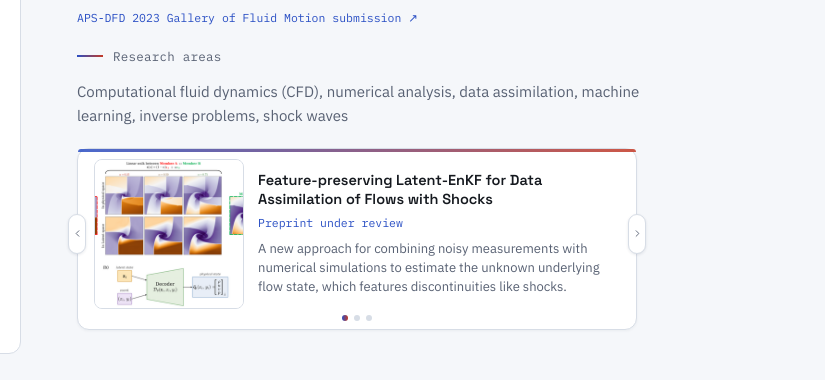
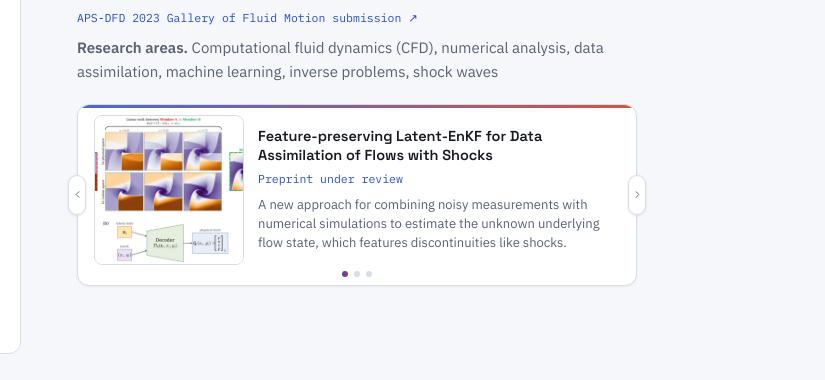
Before and after one commit to hemanthgrylls/hemanthgrylls.github.io, a plain HTML site: page index.html in a window 1280 px wide. Shown: the part 415-795 px from the top of the page, 455-1280 px from the left. Drawn offline with Linux system fonts and the light colour scheme.

Commit message:
Home: refine featured research carousel (edge bleed, top bar, nav button placement, research areas inline)

```diff
--- a/assets/style.css
+++ b/assets/style.css
@@ -403,18 +403,21 @@ main > section:first-of-type { padding-top: clamp(14px, 2vw, 22px); }
   background: #fff;
   border: 1px solid var(--line);
   border-radius: var(--r);
-  padding: 10px 16px 8px;
   box-shadow: 0 1px 3px rgba(20, 30, 60, .05);
 }
-.featured-box::before {
+.featured-inner {
+  position: relative;
+  overflow: hidden;
+  border-radius: inherit;
+  padding: 10px 16px 8px;
+}
+.featured-inner::before {
   content: "";
   position: absolute; top: 0; left: 0; right: 0;
   height: 3px;
-  border-radius: var(--r) var(--r) 0 0;
   background: linear-gradient(90deg, var(--cool), var(--warm));
   opacity: .85;
 }
-.featured-stage { position: relative; }
 .featured-viewport { overflow: hidden; }
 .featured-track {
   display: flex;
@@ -431,8 +434,8 @@ main > section:first-of-type { padding-top: clamp(14px, 2vw, 22px); }
 }
 .feat-nav:hover { color: var(--cool); border-color: var(--cool); }
 .feat-nav svg { width: 11px; height: 11px; }
-.feat-prev { left: -26px; }
-.feat-next { right: -26px; }
+.feat-prev { left: -10px; }
+.feat-next { right: -10px; }
 .feat-slide {
   flex: 0 0 100%;
   min-width: 0;
--- a/index.html
+++ b/index.html
@@ -101,13 +101,12 @@
             <a href="https://gfm.aps.org/meetings/dfd-2023/650210c2199e4c1475d6f135" target="_blank" rel="noopener">APS-DFD 2023 Gallery of Fluid Motion submission ↗</a>
           </figcaption>
         </figure>
-        <p class="eyebrow" style="margin-top:18px">Research areas</p>
-        <p class="research-areas">Computational fluid dynamics (CFD), numerical analysis, data assimilation, machine learning, inverse problems, shock waves</p>
+        <p class="research-areas"><b>Research areas.</b> Computational fluid dynamics (CFD), numerical analysis, data assimilation, machine learning, inverse problems, shock waves</p>
 
         <div class="featured-box" id="featured-box">
-          <div class="featured-stage">
           <button type="button" class="feat-nav feat-prev" id="featured-prev" aria-label="Previous"><svg viewBox="0 0 24 24" fill="none" stroke="currentColor" stroke-width="2" stroke-linecap="round" stroke-linejoin="round" aria-hidden="true"><path d="M15 18l-6-6 6-6"/></svg></button>
           <button type="button" class="feat-nav feat-next" id="featured-next" aria-label="Next"><svg viewBox="0 0 24 24" fill="none" stroke="currentColor" stroke-width="2" stroke-linecap="round" stroke-linejoin="round" aria-hidden="true"><path d="M9 6l6 6-6 6"/></svg></button>
+          <div class="featured-inner">
             <div class="featured-viewport">
             <div class="featured-track" id="featured-track">
               <a class="feat-slide" href="https://arxiv.org/abs/2606.12559" target="_blank" rel="noopener">
@@ -136,11 +135,11 @@
               </a>
             </div>
             </div>
-          </div>
             <div class="featured-dots" id="featured-dots">
               <span class="f-dot is-active"></span>
               <span class="f-dot"></span>
               <span class="f-dot"></span>
+            </div>
           </div>
         </div>
       </div>
```
Lines whose indentation alone changed are shown as unchanged.
